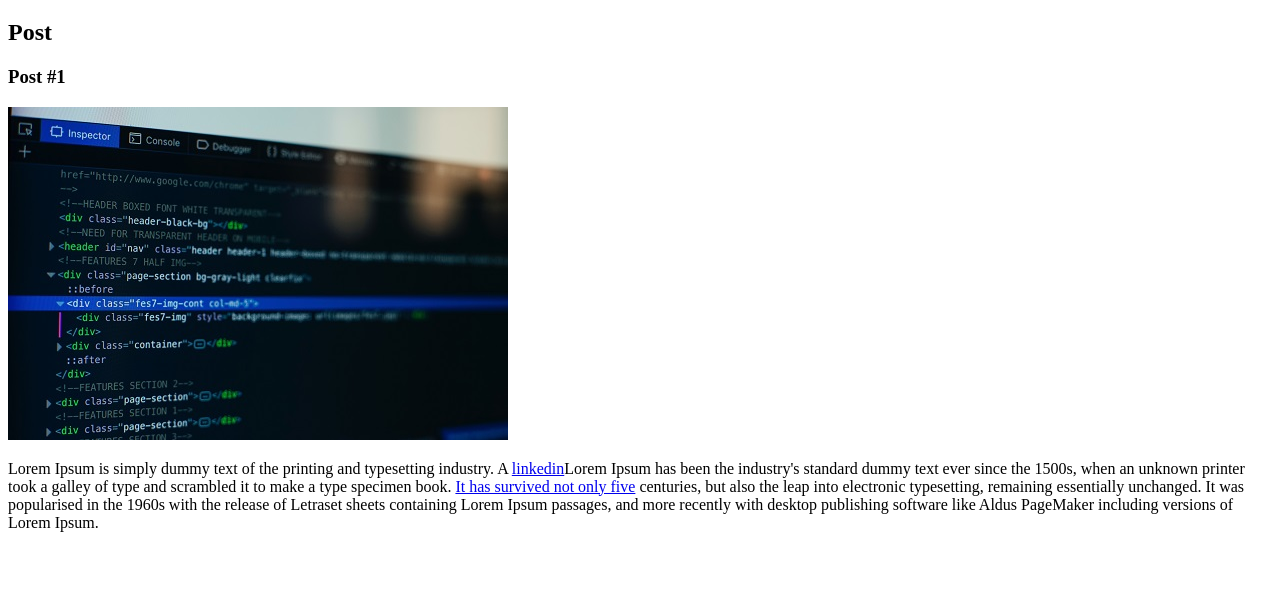
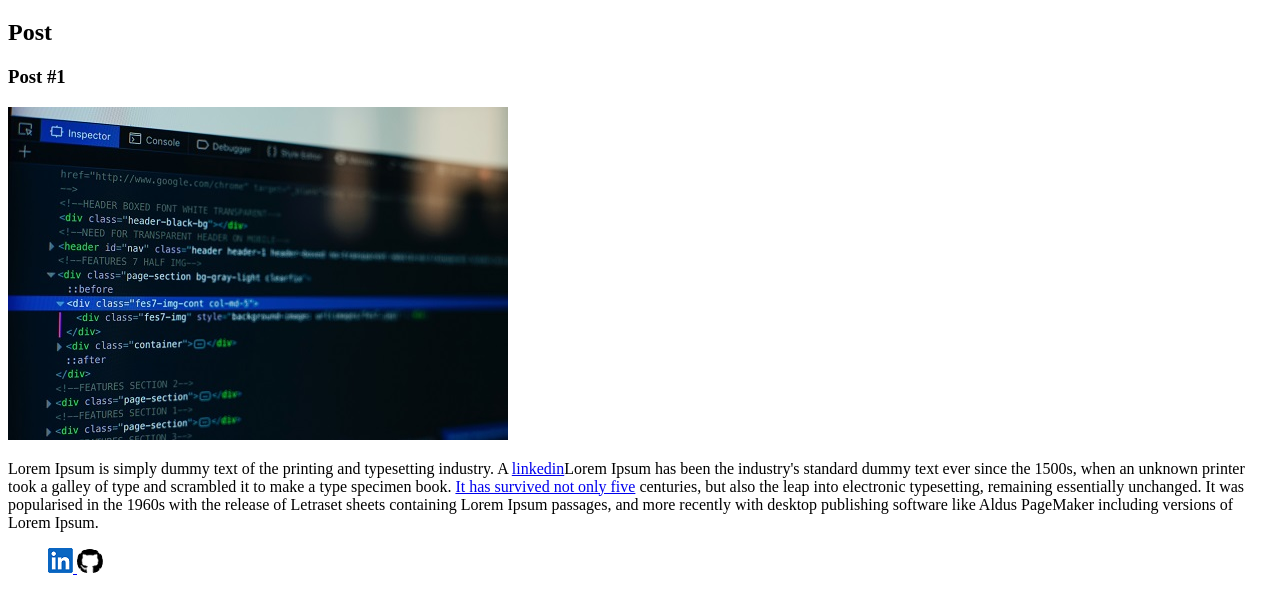
Before and after one commit to Helber-steck/Projeto-evolu-o, a plain HTML site: page index.html in a window 1280 px wide. Shown: the part 87-698 px from the top of the page. Drawn offline with Linux system fonts and the light colour scheme.

Commit message:
adicionado listas

```diff
--- a/index.html
+++ b/index.html
@@ -42,6 +42,13 @@
         </p>
       </article>
     </section>
-    <footer></footer>
+    <footer>
+      <ul>
+        <a href="https://www.linkedin.com/in/helber-goveia-814b2a148/   " target="_blank" alt="icone linkedin"><img src="linkedin.png    "/>
+
+          <a href="https://github.com/Helber-steck"target="_blank" alt="icone github"><img src="git.png" /></a>
+      </ul>
+
+    </footer>
   </body>
 </html>
```
Also changed, not shown: git.png (added), linkedin.png (added).
